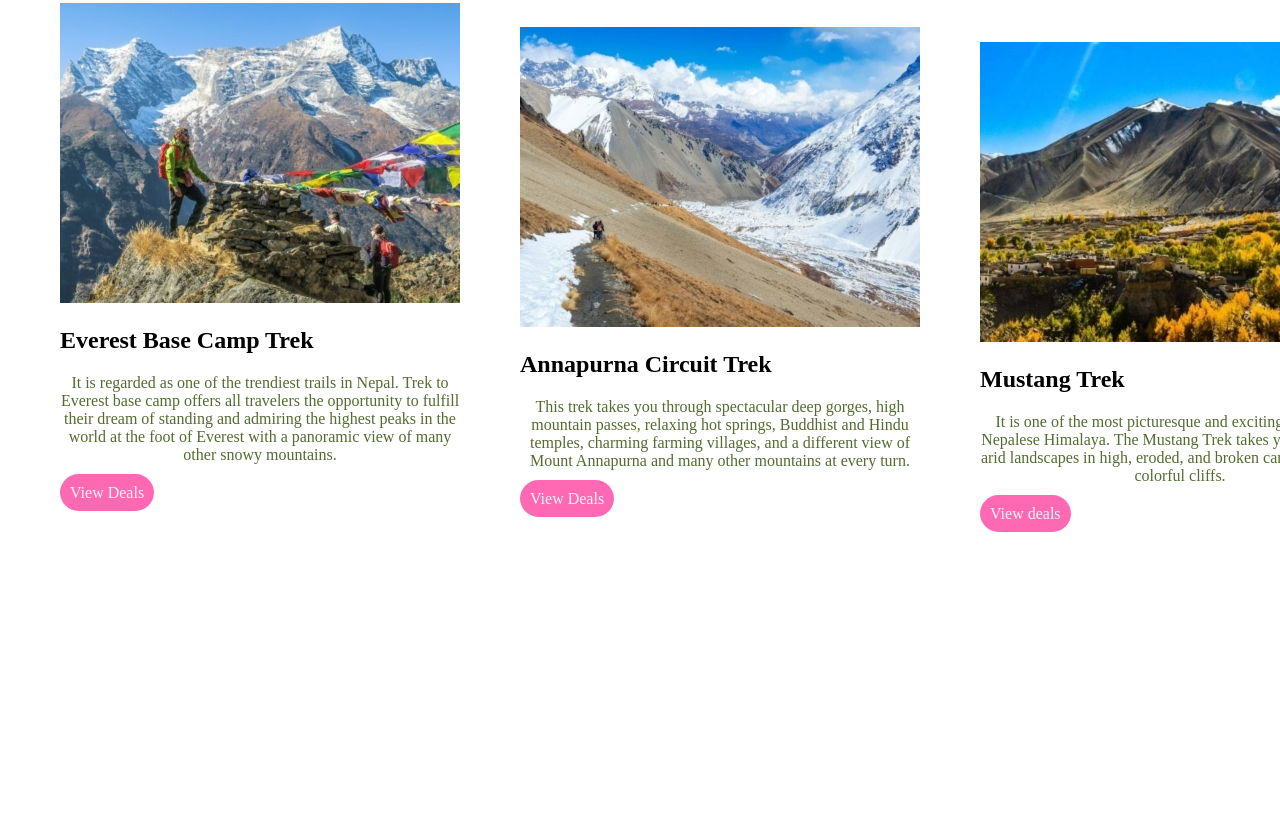
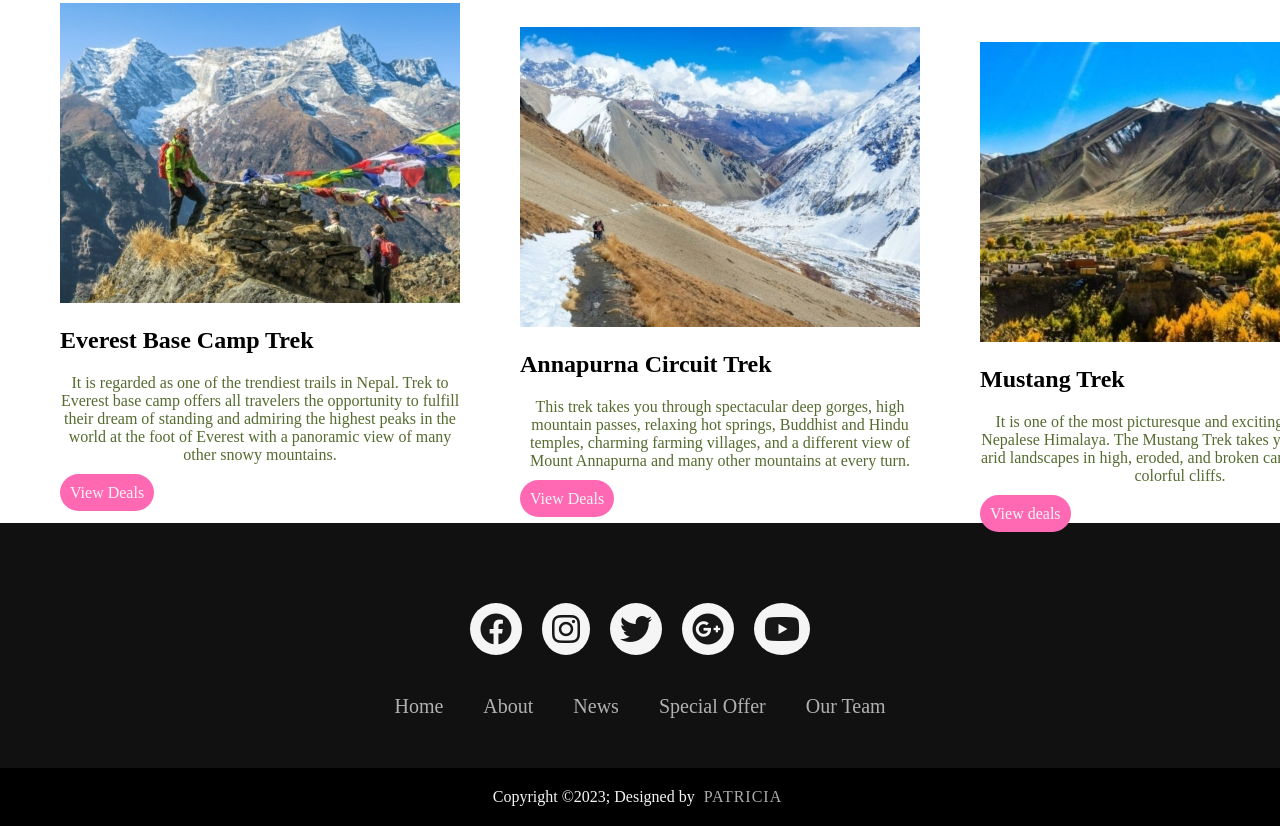
Before and after one commit to Santos-uprety/Mountain-Explorers, a plain HTML site: page index.html in a window 1280 px wide. Shown: the part 1230-2056 px from the top of the page. Before the commit the page ends 1762 px from the top, so only its background shows below. Drawn offline with Linux system fonts and the light colour scheme.

Commit message:
add font icons and copywright to footer with the styling

```diff
--- a/assets/css/style.css
+++ b/assets/css/style.css
@@ -1,4 +1,5 @@
 @import url('https://fonts.googleapis.com/css2?family=Poppins:wght@100;300;400;500;700&family=Roboto:wght@100;300;400;500;700&display=swap');
+
 
 * {
     padding: 0;
@@ -174,3 +175,71 @@ section{
     color: darkolivegreen;
     margin-bottom: 20px;
 }
+/* footer section */
+
+footer{
+    background-color: #111;
+}
+.footercontainer{
+    width: 100%;
+    padding: 70px 30px 20px;
+
+}
+.social-links{
+    display: flex;
+    justify-content: center;
+}
+.social-links a{
+    text-decoration: none;
+    padding: 10px;
+    background-color: whitesmoke;
+    margin: 10px;
+    border-radius: 50%;
+}
+.social-links a i{
+    font-size: 2em;
+    color:black;
+    opacity: 0.9;
+}
+.social-links a:hover{
+    background-color: blueviolet;
+    transition: 0.2s;
+
+}
+.footernav{
+    margin: 30px 0;
+
+}
+.footernav ul{
+    display: flex;
+    justify-content: center;
+    list-style-type: none;
+}
+.footernav ul li a{
+    color: whitesmoke;
+    margin: 20px;
+    text-decoration: none;
+    font-size: 20px;
+    opacity: 0.7;
+    transition: 0.2s;
+
+}
+.footernav ul li a:hover{
+    opacity: 1;
+}
+.copyright{
+    background-color: black;
+    padding: 20px;
+    text-align: center;
+
+}
+.copyright p{
+    color: whitesmoke;
+}
+.designer{
+    opacity: 0.7;
+    text-transform: uppercase;
+    letter-spacing: 1px;
+    font-weight: 400;
+    margin: 0px 5px;
+}
--- a/index.html
+++ b/index.html
@@ -6,6 +6,9 @@
     <meta name="description" content="Tour operator based in prague, Who organize trips in himalaya">
     <meta name="keywords" content="tour operator, Prague, Czech Republic">
     <link rel="stylesheet" href="assets/css/style.css">
+    <link rel="stylesheet" href="https://cdnjs.cloudflare.com/ajax/libs/font-awesome/6.4.0/css/all.min.css"
+    integrity="sha512-iecdLmaskl7CVkqkXNQ/ZH/XLlvWZOJyj7Yy7tcenmpD1ypASozpmT/E0iPtmFIB46ZmdtAc9eNBvH0H/ZpiBw=="
+    crossorigin="anonymous" referrerpolicy="no-referrer" />
     <title>Document</title>
 </head>
 <body>
@@ -107,6 +110,31 @@
             </div>
 
       </section>
+      <footer>
+
+     <div class="footercontainer">
+        <div class="social-links">
+            <a href=""><i class="fa-brands fa-facebook"></i></a>
+            <a href=""><i class="fa-brands fa-instagram"></i></a>
+            <a href=""><i class="fa-brands fa-twitter"></i></a>
+            <a href=""><i class="fa-brands fa-google-plus"></i></a>
+            <a href=""><i class="fa-brands fa-youtube"></i></a>
+        </div>
+        <div class="footernav">
+            <ul>
+                <li><a href="">Home</a></li>
+                <li><a href="">About</a></li>
+                <li><a href="">News</a></li>
+                <li><a href="">Special Offer</a></li>
+                <li><a href="">Our Team</a></li>
+            </ul>
+
+        </div>
+     </div>
+     <div class="copyright">
+                <p>Copyright &copy;2023; Designed by <span class="designer">Patricia</span></p>
+            </div>
+      </footer>
 
 
 
```
